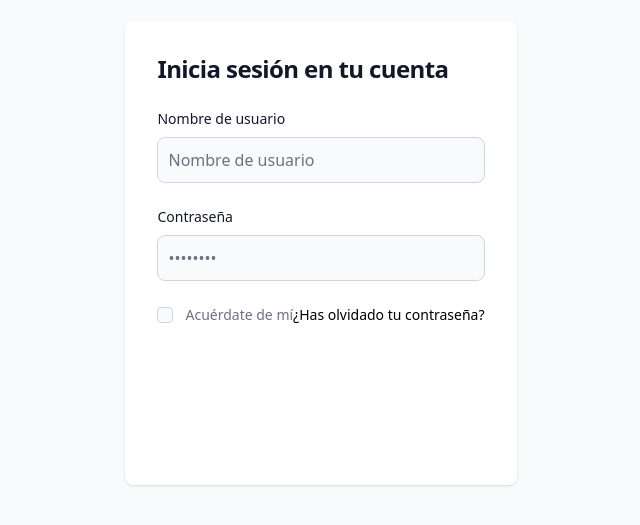
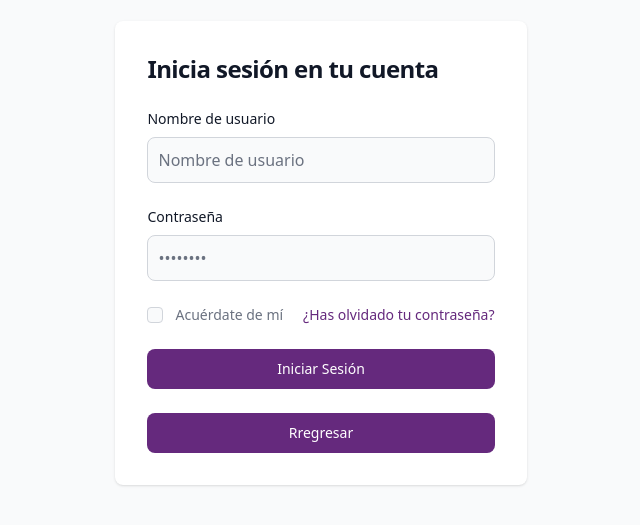
Before and after one commit to Waldid32/publicidad-modelos, a Next.js app: page /login in a window 1280 px wide. Shown: the part 147-672 px from the top of the page, without its empty margins (319-959 px from the left). Built offline with nearby package versions, Linux system fonts and the light colour scheme.

Commit message:
style: cambio colores

```diff
--- a/app/login/page.tsx
+++ b/app/login/page.tsx
@@ -32,16 +32,16 @@ export default function Login() {
   };
 
   return (
-    <section className="bg-gray-50 dark:bg-gray-900">
+    <section className="bg-gray-50">
       <div className="flex flex-col items-center justify-center px-6 py-8 mx-auto md:h-screen lg:py-0">
-        <div className="bg-white rounded-lg shadow dark:border md:mt-0 sm:max-w-md xl:p-0 dark:bg-gray-800 dark:border-gray-700">
+        <div className="bg-white rounded-lg shadow md:mt-0 sm:max-w-md xl:p-0 ">
           <div className="p-6 space-y-4 md:space-y-6 sm:p-8">
-            <h1 className="text-xl font-bold leading-tight tracking-tight text-gray-900 md:text-2xl dark:text-white">
+            <h1 className="text-xl font-bold leading-tight tracking-tight text-gray-900 md:text-2xl">
               Inicia sesión en tu cuenta
             </h1>
             <form className="space-y-4 md:space-y-6" onSubmit={handleSubmit}>
               <div>
-                <label className="block mb-2 text-sm font-medium text-gray-900 dark:text-white">
+                <label className="block mb-2 text-sm font-medium text-gray-900 ">
                   Nombre de usuario
                 </label>
                 <input
@@ -50,13 +50,13 @@ export default function Login() {
                   id="nombreUsuario"
                   value={nombreUsuario}
                   onChange={(e) => setNombreUsuario(e.target.value)}
-                  className="bg-gray-50 border border-gray-300 text-gray-900 rounded-lg focus:ring-primary-600 focus:border-primary-600 block w-full p-2.5 dark:bg-gray-700 dark:border-gray-600 dark:placeholder-gray-400 dark:text-white dark:focus:ring-blue-500 dark:focus:border-blue-500"
+                  className="bg-gray-50 border border-gray-300 text-gray-900 rounded-lg focus:ring-primary focus:border-primary block w-full p-2.5 "
                   placeholder="Nombre de usuario"
                   required
                 />
               </div>
               <div>
-                <label className="block mb-2 text-sm font-medium text-gray-900 dark:text-white">
+                <label className="block mb-2 text-sm font-medium text-gray-900">
                   Contraseña
                 </label>
                 <input
@@ -66,43 +66,41 @@ export default function Login() {
                   value={password}
                   onChange={(e) => setPassword(e.target.value)}
                   placeholder="••••••••"
-                  className="bg-gray-50 border border-gray-300 text-gray-900 rounded-lg focus:ring-primary-600 focus:border-primary-600 block w-full p-2.5 dark:bg-gray-700 dark:border-gray-600 dark:placeholder-gray-400 dark:text-white dark:focus:ring-blue-500 dark:focus:border-blue-500"
+                  className="bg-gray-50 border border-gray-300 text-gray-900 rounded-lg focus:ring-primary focus:border-primary block w-full p-2.5 "
                   required
                 />
               </div>
-              <div className="flex items-center justify-between">
+              <div className="flex items-center justify-between gap-5">
                 <div className="flex items-start">
                   <div className="flex items-center h-5">
                     <input
                       id="remember"
                       aria-describedby="remember"
                       type="checkbox"
-                      className="w-4 h-4 border border-gray-300 rounded bg-gray-50 focus:ring-3 focus:ring-primary-300 dark:bg-gray-700 dark:border-gray-600 dark:focus:ring-primary-600 dark:ring-offset-gray-800"
+                      className="w-4 h-4 border border-gray-300 rounded bg-gray-50 focus:ring-3 focus:ring-primary "
                     />
                   </div>
                   <div className="ml-3 text-sm">
-                    <label className="text-gray-500 dark:text-gray-300">
-                      Acuérdate de mí
-                    </label>
+                    <label className="text-gray-500 ">Acuérdate de mí</label>
                   </div>
                 </div>
                 <a
                   href="#"
-                  className="text-sm font-medium text-primary-600 hover:underline dark:text-primary-500"
+                  className="text-sm font-medium text-segundary hover:underline "
                 >
                   ¿Has olvidado tu contraseña?
                 </a>
               </div>
               <button
                 type="submit"
-                className="w-full text-white bg-primary-600 hover:bg-primary-700 focus:ring-4 focus:outline-none focus:ring-primary-300 font-medium rounded-lg text-sm px-5 py-2.5 text-center dark:bg-primary-600 dark:hover:bg-primary-700 dark:focus:ring-primary-800"
+                className="w-full text-white bg-segundary hover:bg-primary hover:text-black focus:ring-4 focus:outline-none focus:ring-primary font-medium rounded-lg text-sm px-5 py-2.5 text-center "
                 disabled={isPending}
               >
                 {isPending ? "Cargando..." : "Iniciar Sesión"}
               </button>
               <button
                 type="button"
-                className="w-full text-white bg-primary-900 hover:bg-primary-950 focus:ring-4 focus:outline-none focus:ring-primary-300 font-medium rounded-lg text-sm px-5 py-2.5 text-center dark:bg-primary-600 dark:hover:bg-primary-700 dark:focus:ring-primary-800"
+                className="w-full text-white bg-segundary hover:bg-primary hover:text-black focus:ring-4 focus:outline-none focus:ring-primary font-medium rounded-lg text-sm px-5 py-2.5 text-center "
                 onClick={() => router.push("/")}
               >
                 Rregresar
```
